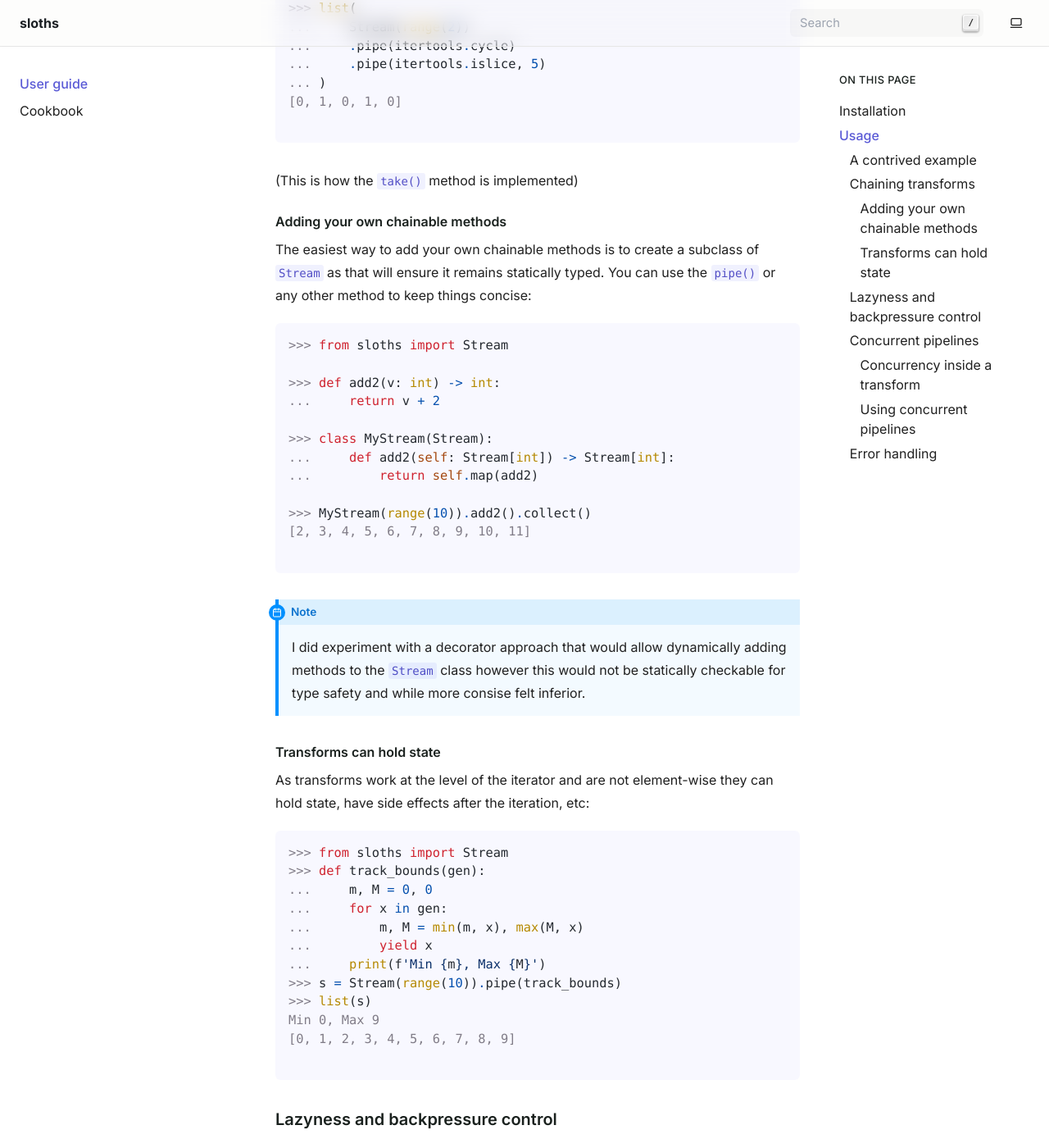
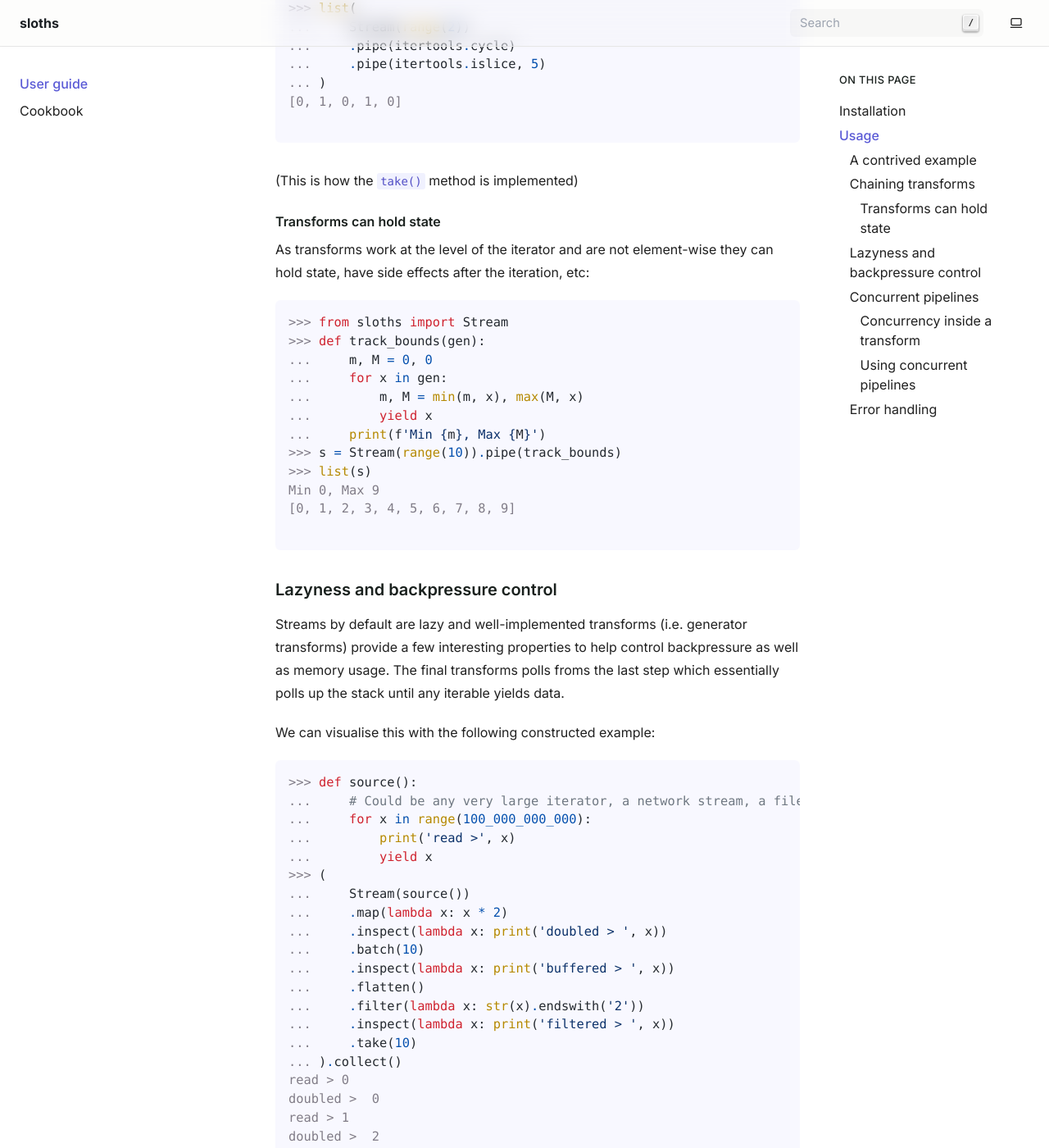
Before and after one commit to lirsacc/sloths-py, a Sphinx documentation site: the page built from docs/usage.md, in a window 1280 px wide and 1400 px high, scrolled down 3065 px. Shown: the whole window at 82% size. Built offline with Sphinx 7.4.7, drawn with Linux system fonts in a browser that asks for light colours.

Commit message:
Remove doc about adding custom transforms
This doesn't work as well as it should given once you've piped
you're now back to the base `Stream` class.

The decorator version which adds methods at runtime is nicer for this
but still not type checkable.

For now simply using `pipe()` is probably fine until I can explore
this further. The direct parameter passing makes it nicer than
it was originally.

````diff
--- a/docs/usage.md
+++ b/docs/usage.md
@@ -133,34 +133,6 @@ parameter is an iterator), for example with {py:func}`itertools.islice`:
 ```
 
 (This is how the {meth}`~sloths.Stream.take` method is implemented)
-
-#### Adding your own chainable methods
-
-The easiest way to add your own chainable methods is to create a subclass of
-{class}`~sloths.Stream` as that will ensure it remains statically typed. You
-can use the {meth}`~sloths.Stream.pipe()` or any other method to keep things
-concise:
-
-```python
->>> from sloths import Stream
-
->>> def add2(v: int) -> int:
-...     return v + 2
-
->>> class MyStream(Stream):
-...     def add2(self: Stream[int]) -> Stream[int]:
-...         return self.map(add2)
-
->>> MyStream(range(10)).add2().collect()
-[2, 3, 4, 5, 6, 7, 8, 9, 10, 11]
-
-```
-
-:::{note}
-I did experiment with a decorator approach that would allow dynamically
-adding methods to the `Stream` class however this would not be statically
-checkable for type safety and while more consise felt inferior.
-:::
 
 #### Transforms can hold state
 
````
